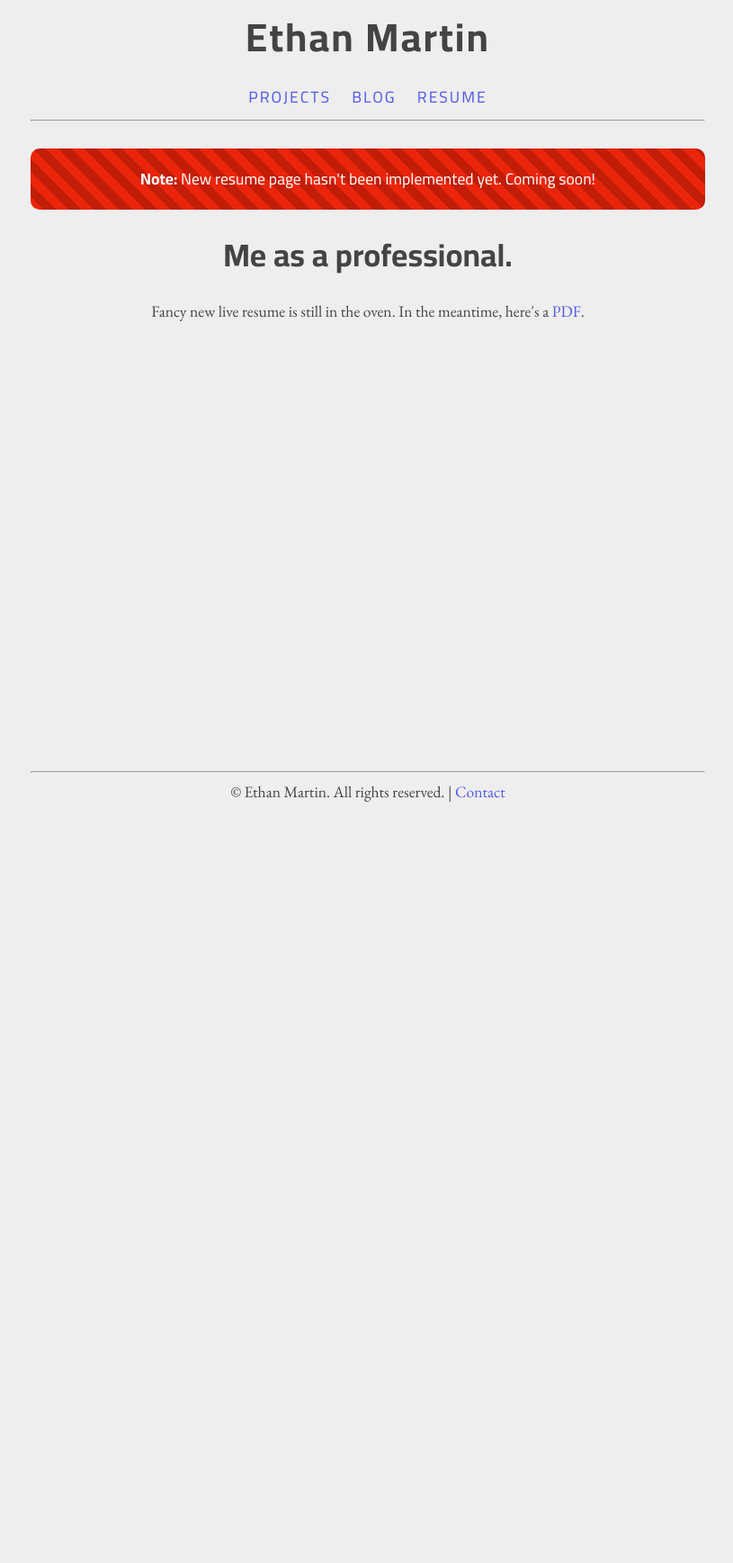
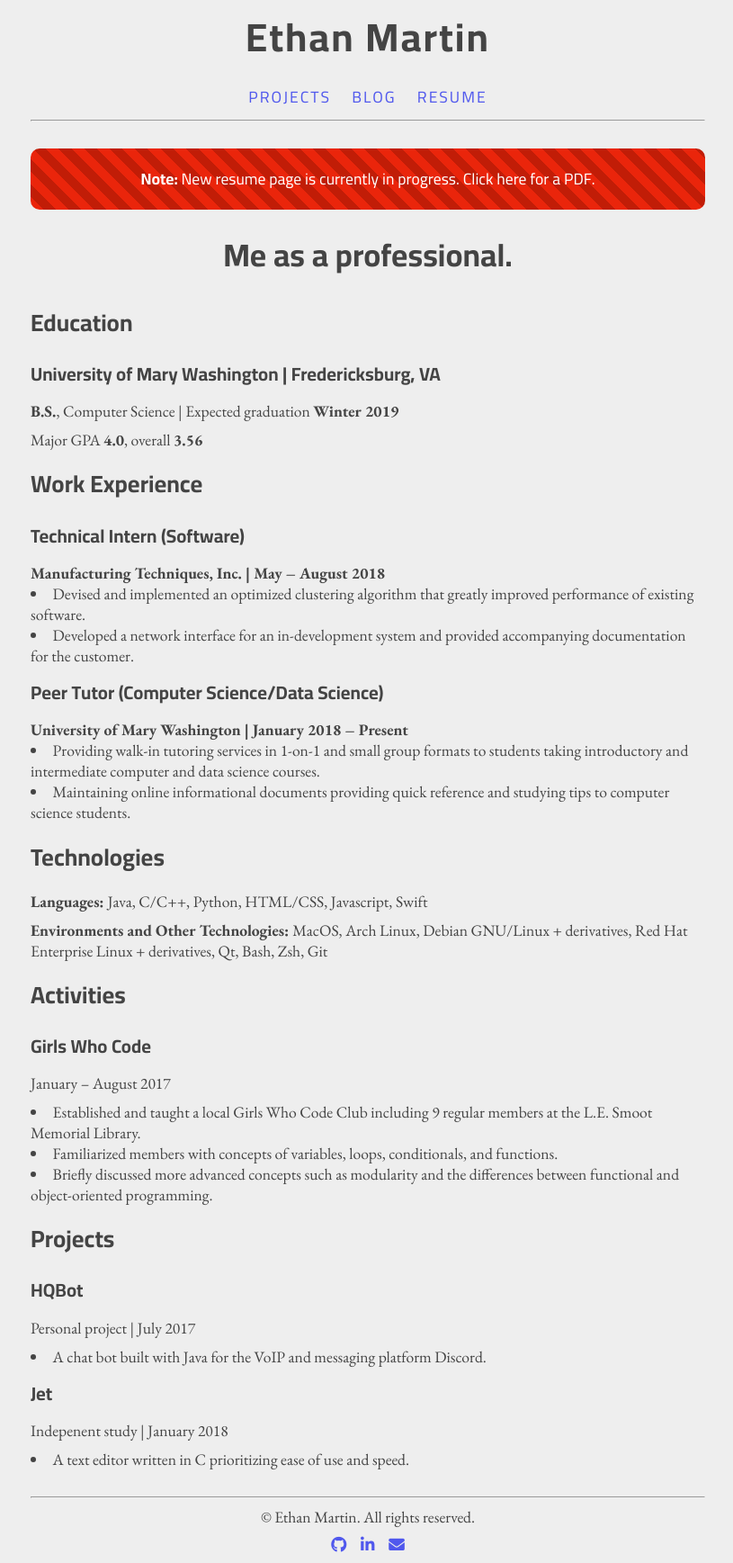
Before and after one commit to emar10/ethanmartin.net, a Jekyll site: the page built from resume/index.html, in a window 1280 px wide. Shown: the whole page at 90% size, without its empty margins (231-1046 px from the left). Built offline with Jekyll 4.4.1, drawn with Linux system fonts in a browser that asks for light colours; nearby versions of some CDN libraries; before the commit the page ends 900 px from its top, so only the background shows below that.

Commit message:
Add initial work on new resume

```diff
--- a/_includes/footer.html
+++ b/_includes/footer.html
@@ -1,4 +1,11 @@
 <footer>
   <hr>
-  <p>&copy Ethan Martin. All rights reserved. | <a href="mailto:ethan@ethanmartin.net">Contact</a></p>
+  <p>&copy; Ethan Martin. All rights reserved.</p>
+  <p>
+    <a href="https://github.com/sasquench" target="_blank"><span class="fab fa-github"></span></a>
+    &ensp;
+    <a href="https://www.linkedin.com/in/ethan-martin" target="_blank"><span class="fab fa-linkedin-in"></span></a>
+    &ensp;
+    <a href="mailto:ethan@ethanmartin.net"><span class="fas fa-envelope"></span></a>
+  </p>
 </footer>
--- a/_includes/head.html
+++ b/_includes/head.html
@@ -3,6 +3,7 @@
   <title>Ethan Martin</title>
 
   <link href="https://fonts.googleapis.com/css?family=Cairo:200,400,700|EB+Garamond:400,700|Source+Code+Pro" rel="stylesheet">
+  <link rel="stylesheet" href="https://use.fontawesome.com/releases/v5.2.0/css/all.css" integrity="sha384-hWVjflwFxL6sNzntih27bfxkr27PmbbK/iSvJ+a4+0owXq79v+lsFkW54bOGbiDQ" crossorigin="anonymous">
   <link href="/assets/main.css" rel="stylesheet">
 
   {% if page.needsmath == true %}
--- a/resume/index.html
+++ b/resume/index.html
@@ -2,9 +2,101 @@
 layout: default
 ---
 <div class="warning">
-  <p><strong>Note: </strong>New resume page hasn't been implemented yet. Coming soon!</p>
+  <p>
+    <strong>Note: </strong>New resume page is currently in progress.
+    <a href="/assets/EthanMartinResume.pdf">Click here</a> for a PDF.
+  </p>
 </div>
 <div class="centered">
   <h1>Me as a professional.</h1>
-  <p>Fancy new live resume is still in the oven. In the meantime, here's a <a href="/assets/EthanMartinResume.pdf">PDF</a>.</p>
 </div>
+
+<div id="edu">
+  <h2>Education</h2>
+  <h3>University of Mary Washington | Fredericksburg, VA</h3>
+  <p>
+    <strong>B.S.</strong>, Computer Science |
+    Expected graduation <strong>Winter 2019</strong>
+  </p>
+  <p>Major GPA <strong>4.0</strong>, overall <strong>3.56</strong></p>
+</div>
+
+<div id="work">
+  <h2>Work Experience</h2>
+  <h3>Technical Intern (Software)</h3>
+  <strong>Manufacturing Techniques, Inc. | May &ndash; August 2018</strong>
+  <ul>
+    <li>
+      Devised and implemented an optimized clustering algorithm that greatly
+      improved performance of existing software.
+    </li>
+    <li>
+      Developed a network interface for an in-development system and provided
+      accompanying documentation for the customer.
+    </li>
+  </ul>
+  <h3>Peer Tutor (Computer Science/Data Science)</h3>
+  <strong>University of Mary Washington | January 2018 &ndash; Present</strong>
+  <ul>
+    <li>
+      Providing walk-in tutoring services in 1-on-1 and small group formats to
+      students taking introductory and intermediate computer and data science
+      courses.
+    </li>
+    <li>
+      Maintaining online informational documents providing quick reference and
+      studying tips to computer science students.
+    </li>
+  </ul>
+</div>
+
+<div id="technologies">
+  <h2>Technologies</h2>
+  <p>
+    <strong>Languages: </strong>Java, C/C++, Python, HTML/CSS, Javascript,
+    Swift
+  </p>
+  <p>
+    <strong>Environments and Other Technologies: </strong>MacOS, Arch Linux,
+    Debian GNU/Linux + derivatives, Red Hat Enterprise Linux + derivatives, Qt,
+    Bash, Zsh, Git
+  </p>
+</div>
+
+<div id="activities">
+  <h2>Activities</h2>
+  <h3>Girls Who Code</h3>
+  <p>January &ndash; August 2017</p>
+  <ul>
+    <li>
+      Established and taught a local Girls Who Code Club including 9 regular
+      members at the L.E. Smoot Memorial Library.
+    </li>
+    <li>
+      Familiarized members with concepts of variables, loops, conditionals, and
+      functions.
+    </li>
+    <li>
+      Briefly discussed more advanced concepts such as modularity and the
+      differences between functional and object-oriented programming.
+    </li>
+  </ul>
+</div>
+
+<div id="projects">
+  <h2>Projects</h2>
+  <h3>HQBot</h3>
+  <p>Personal project | July 2017</p>
+  <ul>
+    <li>
+      A chat bot built with Java for the VoIP and messaging platform Discord.
+    </li>
+  </ul>
+  <h3>Jet</h3>
+  <p>Indepenent study | January 2018</p>
+  <ul>
+    <li>
+      A text editor written in C prioritizing ease of use and speed.
+    </li>
+  </ul>
+</div>
```
